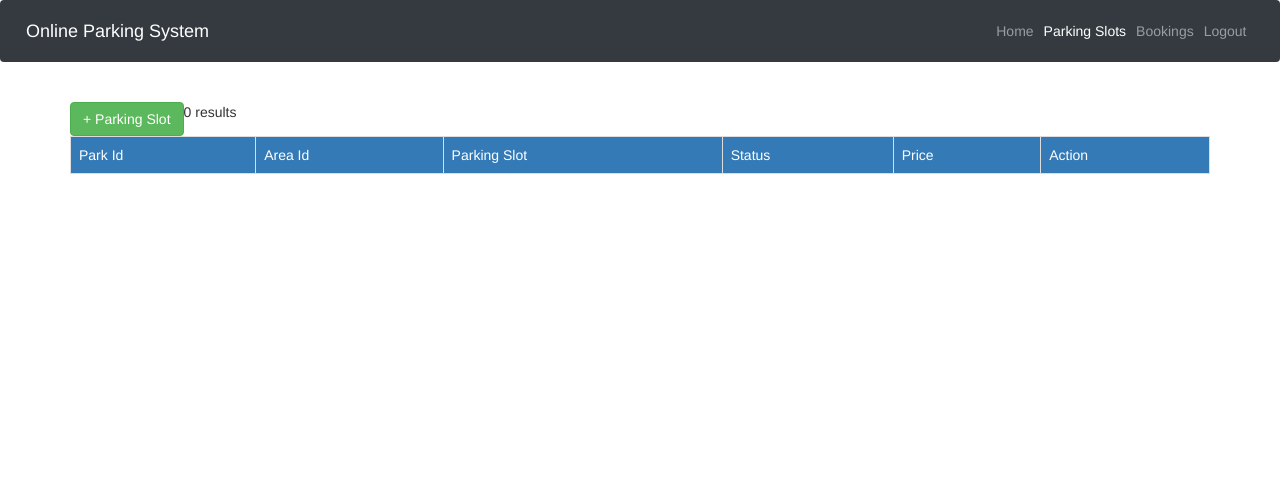
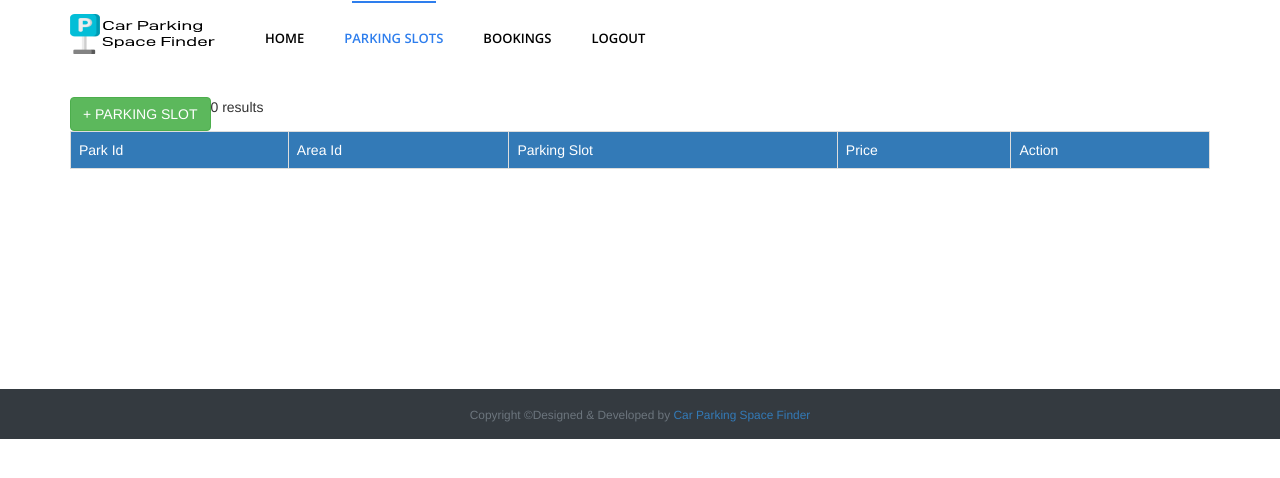
Before and after one commit to venkat-shiva-reddy-k/Car-Space-Finder, a PHP site: page /slots.php in a window 1280 px wide. Shown: the top 478 px of the page. Run offline with PHP 8.4, Linux system fonts and the light colour scheme; data that the repository does not hold is empty; some libraries are stand-ins or nearby versions.

Commit message:
Update slots.php

```diff
--- a/slots.php
+++ b/slots.php
@@ -1,10 +1,36 @@
 <!DOCTYPE html>
 <html lang="en">
+<head>
 
-<head>
+  <!-- Basic Page Needs
+  ================================================== -->
+  <meta charset="utf-8">
   <title>Car Parking Space Finder</title>
-    <meta charset="utf-8">
-    <meta name="viewport" content="width=device-width, initial-scale=1">
+
+  <!-- Mobile Specific Metas
+  ================================================== -->
+  <meta http-equiv="X-UA-Compatible" content="IE=edge">
+  <meta name="description" content="Bootstrap App Landing Template">
+  <meta name="viewport" content="width=device-width, initial-scale=1.0, maximum-scale=5.0">
+  <meta name="author" content="Themefisher">
+  <meta name="generator" content="Themefisher Small Apps Template v1.0">
+
+  <!-- Favicon -->
+  <link rel="shortcut icon" type="image/x-icon" href="images/logo.png" />
+
+  <!-- PLUGINS CSS STYLE -->
+  <link rel="stylesheet" href="plugins/bootstrap/bootstrap.min.css">
+  <link rel="stylesheet" href="plugins/themify-icons/themify-icons.css">
+  <link rel="stylesheet" href="plugins/slick/slick.css">
+  <link rel="stylesheet" href="plugins/slick/slick-theme.css">
+  <link rel="stylesheet" href="plugins/fancybox/jquery.fancybox.min.css">
+  <link rel="stylesheet" href="plugins/aos/aos.css">
+
+  <!-- CUSTOM CSS -->
+  <link href="css/style.css" rel="stylesheet">
+
+
+
  <link rel="stylesheet" href="https://maxcdn.bootstrapcdn.com/bootstrap/4.5.2/css/bootstrap.min.css">
     <script src="https://ajax.googleapis.com/ajax/libs/jquery/3.5.1/jquery.min.js"></script>
     <script src="https://cdnjs.cloudflare.com/ajax/libs/popper.js/1.16.0/umd/popper.min.js"></script>
@@ -13,29 +39,37 @@
     <script src="https://ajax.googleapis.com/ajax/libs/jquery/3.5.1/jquery.min.js"></script>
     <script src="https://maxcdn.bootstrapcdn.com/bootstrap/3.4.1/js/bootstrap.min.js"></script>
 <style>
-        .bg {
-            background-color: #f0f0f0;
+
+.col-md-3 {
+    -ms-flex: 0 0 25%;
+    flex: 0 0 25%;
+    max-width: 25%;
+    background-color: white;
     margin: 10px;
-            padding: 10px;
+    padding: 20px;
     border-radius: 20px;
 }
 </style>
+
+
 </head>
 
-<body>
+<body class="body-wrapper" data-spy="scroll" data-target=".privacy-nav">
 
-    <nav class="navbar navbar-expand-sm bg-dark navbar-dark justify-content-end">
-        <a class="navbar-brand" href="#">Online Parking System</a>
 
-        <button class="navbar-toggler" type="button" data-toggle="collapse" data-target="#navbarSupportedContent">
-            <span class="navbar-toggler-icon"></span>
+<nav class="navbar main-nav navbar-expand-lg px-2 px-sm-0 py-2 py-lg-0">
+  <div class="container">
+    <a class="navbar-brand" href="index.html"><img src="images/logo.png" alt="logo" style="width:100%"></a>
+    <button class="navbar-toggler" type="button" data-toggle="collapse" data-target="#navbarNav"
+      aria-controls="navbarNav" aria-expanded="false" aria-label="Toggle navigation">
+      <span class="ti-menu"></span>
     </button>
-        <div class="collapse navbar-collapse flex-grow-0 ml-auto mr-1" id="navbarSupportedContent">
-            <ul class="navbar-nav text-right">
+    <div class="collapse navbar-collapse" id="navbarNav">
+      <ul class="navbar-nav ml-auto">
        <li class="nav-item ">
                     <a class="nav-link" href="adminhome.php">Home</a>
                 </li>
-                <li class="nav-item  active">
+                <li class="nav-item active">
                     <a class="nav-link" href="slots.php">Parking Slots</a>
                 </li>
                 <li class="nav-item  ">
@@ -48,14 +82,14 @@
                 </li>
       </ul>
     </div>
+  </div>
 </nav>
-    <br>
 
     <div class="container">
 
         <div class="row">
-
-                        <button type="button" class="btn btn-success" data-toggle="modal" data-target="#addslot">+ Parking Slot</button>
+            <button type="button" class="btn btn-success" data-toggle="modal" data-target="#addslot">+ Parking
+                Slot</button>
 
 
             <!-- Modal -->
@@ -63,7 +97,7 @@
                 <div class="modal-dialog" role="document">
                     <div class="modal-content">
                         <div class="modal-header">
-                            <h3 class="modal-title" id="exampleModalLabel">Add Area</h3>
+                            <h3 class="modal-title" id="exampleModalLabel">Add Parking slot</h3>
                             <button type="button" class="close" data-dismiss="modal" aria-label="Close">
                                 <span aria-hidden="true">&times;</span>
                             </button>
@@ -114,7 +148,7 @@
                                     <label>Enter Price</label>
                                     <input type="text" class="form-control" name="pprice" required>
                                 </div>
-                                <button class="btn btn-success form-control">Add Area</button>
+                                <button class="btn btn-success form-control"id="addS">Add Parking slot</button>
                             </form>
 
 
@@ -126,12 +160,15 @@
                     </div>
                 </div>
             </div>
+
+
+
             <table class="table table-stripped table-bordered">
                 <tr style="background-color:#337ab7;color:white">
                     <td>Park Id</td>
                     <td>Area Id</td>
                     <td>Parking Slot</td>
-                    <td>Status</td>
+
                     <td>Price</td>
                     <td>Action</td>
                 </tr>
@@ -153,7 +190,7 @@
                         <td>' . $row["pid"] . '   </td>
                         <td>' . $row["aid"] . '   </td>
                         <td>' . $row["parkslot"] . '   </td>
-                        <td>' . $row["status"] . '  </td>
+
                         <td>' . $row["price"] . '   </td>
                     <td>
 
@@ -169,8 +206,8 @@
                     <div class="modal-dialog" role="document">
                         <div class="modal-content">
                             <div class="modal-header">
-                                <h3 class="modal-title" id="exampleModalLabel">Add Area</h3>
-                                <button type="button" class="close" data-dismiss="modal" aria-label="Close">
+                                <h3 class="modal-title" id="exampleModalLabel">Edit Parking Slot</h3>
+                                <button type="button" class="close" data-dismiss="modal" aria-label="Close" >
                                     <span aria-hidden="true">&times;</span>
                                 </button>
                             </div>
@@ -182,20 +219,17 @@
 
 
                                     <div class="form-group">
-                                        <label>Enter State</label>
+                                        <label>Parking Slot</label>
                                         <input type="text" class="form-control" name="parkslot" value="' . $row["parkslot"] . '" required>
                                     </div>
 
-                                    <div class="form-group">
-                                        <label>Enter City</label>
-                                        <input type="text" class="form-control" name="status" value="' . $row["status"] . '"  required>
-                                    </div>
+
 
                                     <div class="form-group">
-                                        <label>Enter Area</label>
+                                        <label>Price</label>
                                         <input type="text" class="form-control" name="price" value="' . $row["price"] . '"  required>
                                     </div>
-                                    <button class="btn btn-success form-control">Add Area</button>
+                                    <button class="btn btn-success form-control" id="uslot">Update Parking Slot</button>
                                 </form>
 
 
@@ -225,7 +259,31 @@
 
 
     </div>
+<footer style="margin-top:200px">
 
+  <div class="text-center bg-dark py-4">
+    <small class="text-secondary">Copyright &copy;Designed &amp; Developed by <a href="#">Car Parking Space Finder</a></small class="text-secondary">
+  </div>
+</footer>
+
+
+  <!-- To Top -->
+  <div class="scroll-top-to">
+    <i class="ti-angle-up"></i>
+  </div>
+
+  <!-- JAVASCRIPTS -->
+  <script src="plugins/jquery/jquery.min.js"></script>
+  <script src="plugins/bootstrap/bootstrap.min.js"></script>
+  <script src="plugins/slick/slick.min.js"></script>
+  <script src="plugins/fancybox/jquery.fancybox.min.js"></script>
+  <script src="plugins/syotimer/jquery.syotimer.min.js"></script>
+  <script src="plugins/aos/aos.js"></script>
+  <!-- google map -->
+  <script src="https://maps.googleapis.com/maps/api/js?key=AIzaSyAgeuuDfRlweIs7D6uo4wdIHVvJ0LonQ6g"></script>
+  <script src="plugins/google-map/gmap.js"></script>
+
+  <script src="js/script.js"></script>
 </body>
 
 </html>
```
Lines whose indentation alone changed are shown as unchanged.
